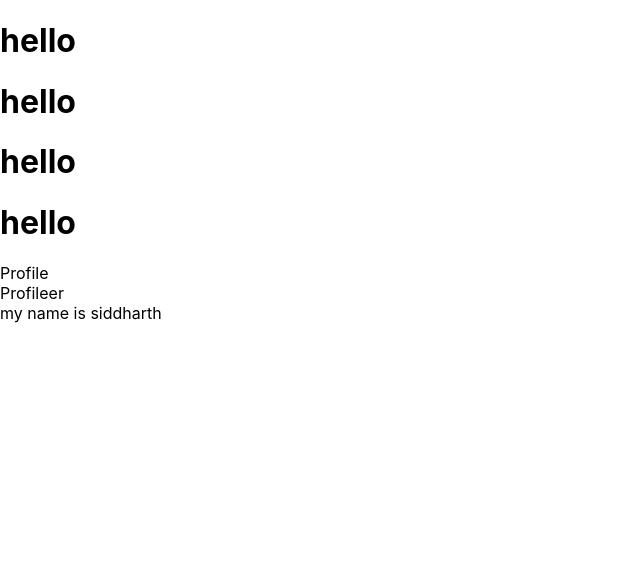
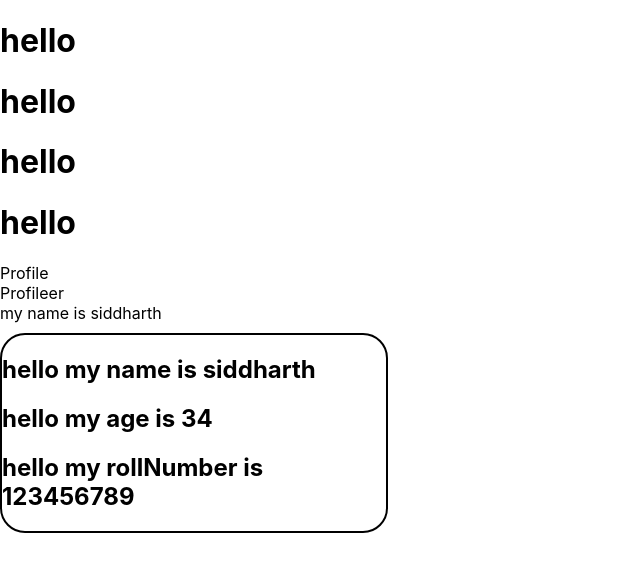
Before and after one commit to PRO0FESSOR/REACT-REV, a React (Create React App) app in the folder level_1/random/: page / in a window 1280 px wide. Shown: the top 572 px of the page, without its empty margins (0-640 px from the left). Built offline with nearby package versions, Linux system fonts and the light colour scheme.

Commit message:
props concept

```diff
--- a/level_1/random/src/App.js
+++ b/level_1/random/src/App.js
@@ -3,6 +3,7 @@ import './App.css';
 import Profile from './components/Profile';
 import Profileer from './components/Profileer';
 import Namer from './components/Namer';
+import Propsconcept from './components/Propsconcept';
 
 
 
@@ -24,6 +25,8 @@ function App() {
 
     <Namer/>
 
+    <Propsconcept name={'siddharth'} age={34} rollNumber={123456789} />
+
 
 
 
--- /dev/null
+++ b/level_1/random/src/components/Propsconcept.jsx
@@ -0,0 +1,13 @@
+import React from 'react'
+
+const Propsconcept = ({name,age,rollNumber}) => {
+  return (
+    <div style={{border : '2px solid black', borderRadius: '25px ', width : '30%' , marginTop : '10px' }}>
+        <h2>hello my name is {name}</h2>
+        <h2>hello my age is {age}</h2>
+        <h2>hello my rollNumber is {rollNumber}</h2>
+    </div>
+  )
+}
+
+export default Propsconcept
```
